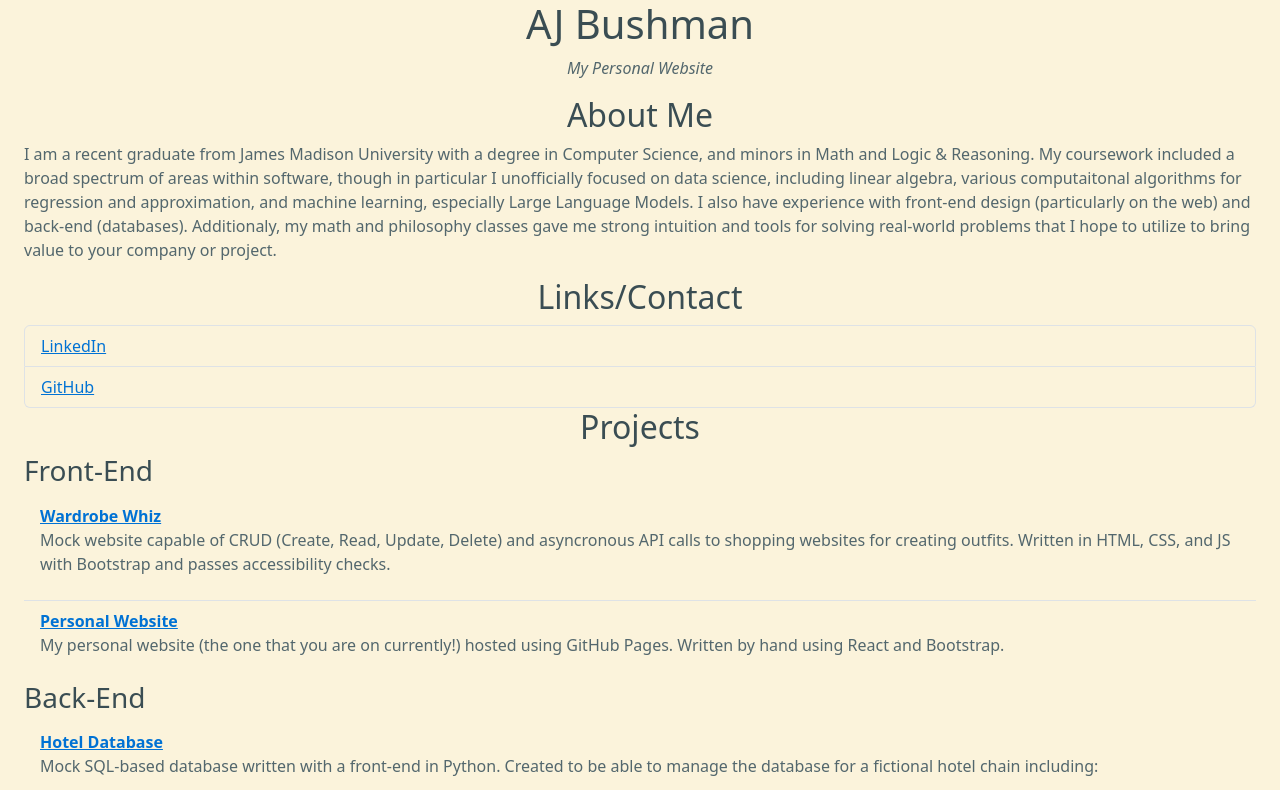
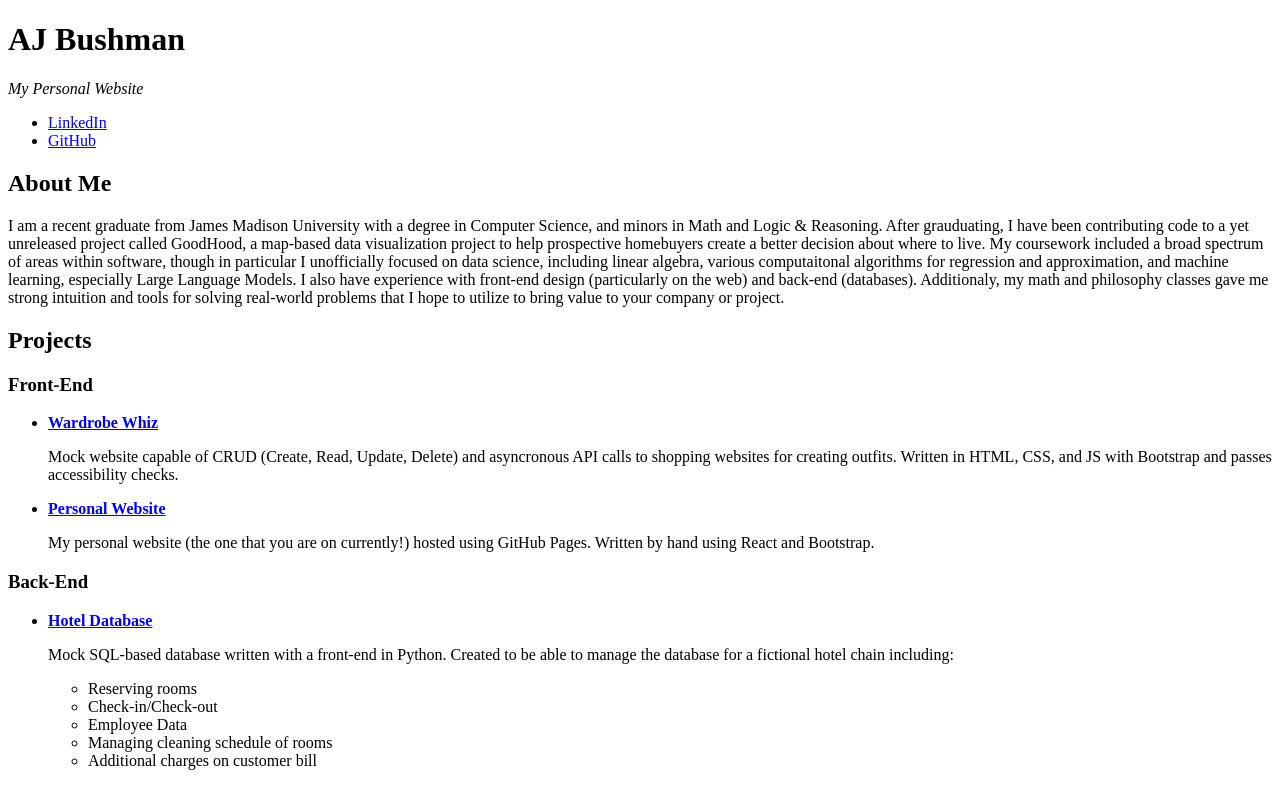
Before and after one commit to meepcode/meepcode.github.io, a React (Vite) app: page / in a window 1280 px wide. Shown: the top 790 px of the page. Built offline with nearby package versions, Linux system fonts and the light colour scheme.

Commit message:
BREAKING CHANGE: Removed Bootstrap, and added a few extra lines about me

```diff
--- a/package.json
+++ b/package.json
@@ -10,10 +10,9 @@
     "preview": "vite preview"
   },
   "dependencies": {
-    "bootstrap": "^5.3.6",
     "react": "^19.1.0",
-    "react-bootstrap": "^2.10.10",
-    "react-dom": "^19.1.0"
+    "react-dom": "^19.1.0",
+    "styled-components": "^6.1.19"
   },
   "devDependencies": {
     "@eslint/js": "^9.25.0",
--- a/src/Header.jsx
+++ /dev/null
@@ -1,29 +0,0 @@
-import Container from 'react-bootstrap/Container';
-import Nav from 'react-bootstrap/Nav';
-import Navbar from 'react-bootstrap/Navbar';
-import NavDropdown from 'react-bootstrap/NavDropdown';
-
-import './index.js'
-
-function Header() {
-    return (
-        <>
-            <Navbar expand="lg" className="bg-body-tertiary">
-                <Container>
-                    <Navbar.Brand href="/">AJ Bushman</Navbar.Brand>
-                    <Navbar.Toggle aria-controls="basic-navbar-nav" />
-                    <Navbar.Collapse id="basic-navbar-nav">
-                    <Nav className="me-auto">
-                        <Nav.Link href="/coursework/">Coursework</Nav.Link>
-                        <Nav.Link href="/projects/">Projects</Nav.Link>
-                        <Nav.Link href="/experience/">Job Experience</Nav.Link>
-                        <Nav.Link href="/about/">About Me</Nav.Link>
-                    </Nav>
-                    </Navbar.Collapse>
-                </Container>
-            </Navbar>
-        </>
-    )
-}
-
-export default Header
--- a/src/index.js
+++ /dev/null
@@ -1,2 +0,0 @@
-import 'bootstrap/dist/css/bootstrap.min.css';
-import '/src/index.css'
--- a/src/main.jsx
+++ b/src/main.jsx
@@ -1,20 +1,27 @@
 import { StrictMode } from 'react'
 import { createRoot } from 'react-dom/client'
 
-import ListGroup from 'react-bootstrap/ListGroup';
-import Container from 'react-bootstrap/Container';
 import Projects from './projects.jsx';
-
-import './index.js'
 
 createRoot(document.getElementById('root')).render(
   <StrictMode>
     <div className="px-4">
         <h1>AJ Bushman</h1>
         <p className="d-flex justify-content-center"><em>My Personal Website</em></p>
+
+        <ul>
+            <li>
+                <a href="https://www.linkedin.com/in/ajbushman">LinkedIn</a>
+            </li>
+            <li>
+                <a href="https://github.com/meepcode">GitHub</a>
+            </li>
+        </ul>
+
         <h2>About Me</h2>
         <p>
             I am a recent graduate from James Madison University with a degree in Computer Science, and minors in Math and Logic & Reasoning.
+            After grauduating, I have been contributing code to a yet unreleased project called GoodHood, a map-based data visualization project to help prospective homebuyers create a better decision about where to live.
             My coursework included a broad spectrum of areas within software, though in particular I unofficially focused on data science,
             including linear algebra, various computaitonal algorithms for regression and approximation, and machine learning, especially Large Language Models.
             I also have experience with front-end design (particularly on the web) and back-end (databases).
@@ -22,15 +29,6 @@ createRoot(document.getElementById('root')).render(
         </p>
 
 
-        <h2>Links/Contact</h2>
-        <ListGroup as="ul">
-            <ListGroup.Item as="li">
-                <a href="https://www.linkedin.com/in/ajbushman">LinkedIn</a>
-            </ListGroup.Item>
-            <ListGroup.Item as="li">
-                <a href="https://github.com/meepcode">GitHub</a>
-            </ListGroup.Item>
-        </ListGroup>
         <h2>Projects</h2>
         <Projects />
         <p>
--- a/src/projects.jsx
+++ b/src/projects.jsx
@@ -1,10 +1,7 @@
 import { StrictMode } from "react";
 // import { createRoot } from "react-dom/client";
-import Header from "./Header";
 import { Fragment } from "react";
 
-import './index.js'
-import ListGroup from "react-bootstrap/ListGroup";
 import projectData from '/assets/json/projects.json';
 
 function Projects() {
@@ -14,9 +11,9 @@ function Projects() {
     const categories = visibleCategories.map(category =>
         <Fragment key={category.name}>
             <h3>{category.name}</h3>
-            <ListGroup as="ul" variant="flush">
+            <ul>
                 {category.projects.filter(project => project.visible !== false).map( project =>
-                    <ListGroup.Item as="li" key={project.name}>
+                    <li>
                         {
                             project.url ? (
                                 <a href={project.url}><strong>{project.name}</strong></a>
@@ -40,9 +37,9 @@ function Projects() {
                                 </ul>
                             ) : (<></>)
                         }
-                    </ListGroup.Item>
+                    </li>
                 )}
-            </ListGroup>
+            </ul>
         </Fragment>
     );
 
```
Also changed, not shown: src/about.jsx (deleted, +0 -30 lines), src/coursework.jsx (deleted, +0 -12 lines), src/experience.jsx (deleted, +0 -12 lines), src/other_main.jsx (deleted, +0 -22 lines), 1 other file (tests, documents, lock files or other folders).
